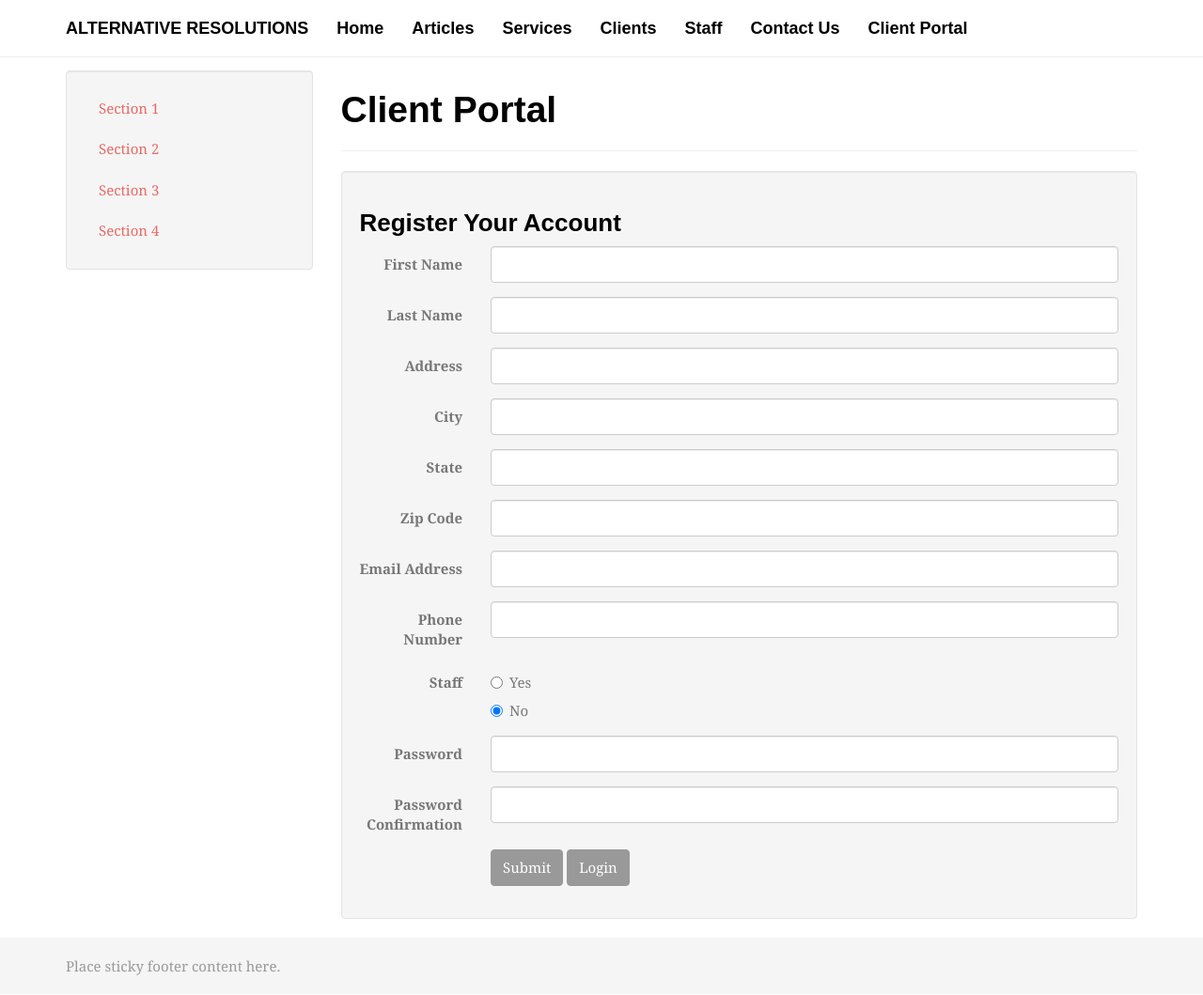
After one commit to pinkcats/WebsiteForAlternateSolutions, a PHP site: page /register.php in a window 1280 px wide. The commit adds this page. Shown: the whole page at 94% size. Run offline with PHP 8.4, Linux system fonts and the light colour scheme; data that the repository does not hold is empty; some libraries are stand-ins or nearby versions; some web fonts are replaced.

Commit message:
finished basic registration, added link to registration on client portal page

```diff
--- a/GroupProject/clientPortal.php
+++ b/GroupProject/clientPortal.php
@@ -50,7 +50,7 @@
 								<input name="password"/></label>
 								<br/>
 								<a id="loginSubmit" href="#" class="btn btn-default">Submit</a>
-								<a href="#" class="btn btn-default">Register</a>
+								<a href="register.php" class="btn btn-default">Register</a>
 							</form>
 						</div>
 					</article>
--- /dev/null
+++ b/GroupProject/js/register.js
@@ -0,0 +1,21 @@
+$(document).ready( function() {
+    var registerForm = $('#registerForm');
+    $("#registerSubmit").on("click", function() {
+    	console.log(registerForm.serialize());
+		$.ajax( {
+			type: "POST",
+			url: "php/controller/registerController.php",
+			data: registerForm.serialize(),
+			dataType: "json",
+			success: function(response) {
+				console.log(response.success);
+				if(response.success){
+					window.location = "clientPortal.php";
+				} else {
+					alert('An error has occured! Error in console.');
+					console.log(response.errorMessage);
+				}
+			}
+		});
+	});
+});
--- /dev/null
+++ b/GroupProject/register.php
@@ -0,0 +1,151 @@
+<!DOCTYPE html>
+<html lang="en">
+    <head>
+		<meta charset="utf-8">
+		<meta http-equiv="X-UA-Compatible" content="IE=edge">
+		<meta name="viewport" content="width=device-width, initial-scale=1">
+		<!-- The above 3 meta tags *must* come first in the head; any other head content must come *after* these tags -->
+		<meta name="description" content="">
+		<meta name="author" content="">
+		<!--<link rel="icon" href="../../favicon.ico">-->
+		<!-- Bootstrap core CSS -->
+		<link href="css/bootstrap.css" rel="stylesheet">
+
+		<!-- Custom styles for this template -->
+		<link href="css/site.css" rel="stylesheet">
+        <title>Client Portal | Register</title>
+    </head>
+    <body>
+
+		<!-- Header Include -->
+		<?php include "php/header.php"; ?>
+
+		<!-- Begin page content -->
+		<div class="container">
+		    <div class="row">
+
+				<!-- sidebar Include -->
+				<?php include "php/sidebar.php";?>
+
+			    <div class="col-md-9">
+					<h1>Client Portal</h1>
+					<hr/>
+					<div class="well">
+					<article>
+						<h3>Register Your Account</h3>
+						<div>
+							<form id="registerForm" class="form-horizontal">
+								<div class="form-group">
+      								<label for="firstName" class="col-lg-2 control-label">First Name</label>
+      								<div class="col-lg-10">
+        								<input type="text" class="form-control" id="firstName" name="firstName">
+      								</div>
+    							</div>
+
+    							<div class="form-group">
+      								<label for="lastName" class="col-lg-2 control-label">Last Name</label>
+      								<div class="col-lg-10">
+        								<input type="text" class="form-control" id="lastName" name="lastName">
+      								</div>
+    							</div>
+
+    							<div class="form-group">
+      								<label for="address" class="col-lg-2 control-label">Address</label>
+      								<div class="col-lg-10">
+        								<input type="text" class="form-control" id="address" name="address">
+      								</div>
+    							</div>
+
+    							<div class="form-group">
+      								<label for="city" class="col-lg-2 control-label">City</label>
+      								<div class="col-lg-10">
+        								<input type="text" class="form-control" id="city" name="city">
+      								</div>
+    							</div>
+
+    							<div class="form-group">
+      								<label for="state" class="col-lg-2 control-label">State</label>
+      								<div class="col-lg-10">
+        								<input type="text" class="form-control" id="state" name="state">
+      								</div>
+    							</div>
+
+    							<div class="form-group">
+      								<label for="zipCode" class="col-lg-2 control-label">Zip Code</label>
+      								<div class="col-lg-10">
+        								<input type="text" class="form-control" id="zipCode" name="zipCode">
+      								</div>
+    							</div>
+
+    							<div class="form-group">
+      								<label for="emailAddress" class="col-lg-2 control-label">Email Address</label>
+      								<div class="col-lg-10">
+        								<input type="text" class="form-control" id="emailAddress" name="emailAddress">
+      								</div>
+    							</div>
+
+    							<div class="form-group">
+      								<label for="phoneNumber" class="col-lg-2 control-label">Phone Number</label>
+      								<div class="col-lg-10">
+        								<input type="text" class="form-control" id="phoneNumber" name="phoneNumber">
+      								</div>
+    							</div>
+
+    							<div class="form-group">
+      								<label for="isStaff" class="col-lg-2 control-label">Staff</label>
+      								<div class="col-lg-10">
+        								<div class="radio">
+          									<label>
+            									<input type="radio" name="isStaff" value="1">
+            										Yes
+          									</label>
+    									</div>
+        								<div class="radio">
+          									<label>
+									            <input type="radio" name="isStaff" value="0" checked="">
+									            	No
+          										</label>
+        								</div>
+      								</div>
+    							</div>
+
+    							<div class="form-group">
+      								<label for="password" class="col-lg-2 control-label">Password</label>
+      								<div class="col-lg-10">
+        								<input type="text" class="form-control" id="password" name="password">
+      								</div>
+    							</div>
+
+    							<div class="form-group">
+      								<label for="passwordConfirmation" class="col-lg-2 control-label">Password Confirmation</label>
+      								<div class="col-lg-10">
+        								<input type="text" class="form-control" id="passwordConfirmation" name="passwordConfirmation">
+      								</div>
+    							</div>
+
+    							<div class="form-group">
+      								<div class="col-lg-10 col-lg-offset-2">
+        								<a id="registerSubmit" class="btn btn-default">Submit</a>
+										<a href="clientPortal.php" class="btn btn-default">Login</a>
+      								</div>
+    							</div>
+
+
+
+							</form>
+						</div>
+					</article>
+					</div>
+				</div>
+			</div>
+		</div>
+
+		<!-- Footer Include -->
+		<?php include "php/footer.php"; ?>
+
+		<script src="https://ajax.googleapis.com/ajax/libs/jquery/1.11.3/jquery.min.js"></script>
+		<script src="js/bootstrap.min.js"></script>
+		<script src="js/site.js"></script>
+		<script src="js/register.js"></script>
+	</body>
+</html>
```
Also changed, not shown: GroupProject/php/controller/registerController.php (added, +99 -0 lines).
